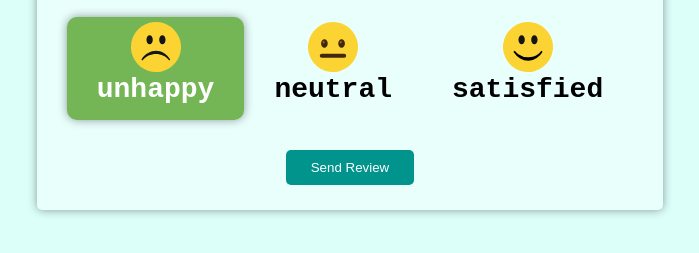
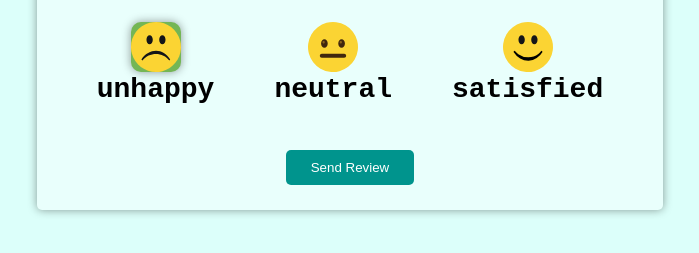
Before and after one commit to bernardkrehula/Feedback-ui, a plain HTML site: page index.html in a window 1280 px wide. Both pictures are taken after a click on the item "unhappy". Shown: the part 459-712 px from the top of the page, without its empty margins (290-989 px from the left). Drawn offline with Linux system fonts and the light colour scheme.

Commit message:
Adding class list feedback-active

```diff
--- a/script.js
+++ b/script.js
@@ -43,11 +43,14 @@ lista.forEach((element, index) => {
         //Samo na aktivni dodas aktivnu klasu
         //Zajednicka css pravila za sve reviewe stavit pod neku klasu feedback
         //Tu zajednicku klasu dodat svih feedbackima
-        element.style.backgroundColor = 'rgb(116, 182, 85)';
-        element.style.color = 'white';
-        element.style.borderRadius = '10px';
-        element.style.boxShadow = '0px 0px 10px rgba(0, 0, 0, 0.4)';
-        console.log(index);
+        element.classList.add('feedback-active')
+        let elems = document.querySelector('.feedback-active');
+        if(elems != null){
+            elems.classList.remove('feedback-active');
+            console.log(elems);
+
+        }
+        event.target.className = 'feedback-active';
     })
 });
 btn.addEventListener('click', (event) => {
--- a/styles.css
+++ b/styles.css
@@ -61,3 +61,9 @@ body {
 h2 {
     margin-top: 5px;
 }
+.feedback-active {
+    background-color: rgb(116, 182, 85);
+    color: white;
+    border-radius: 10px;
+    box-shadow: 0px 0px 10px rgba(0, 0, 0, 0.4);
+}
```
